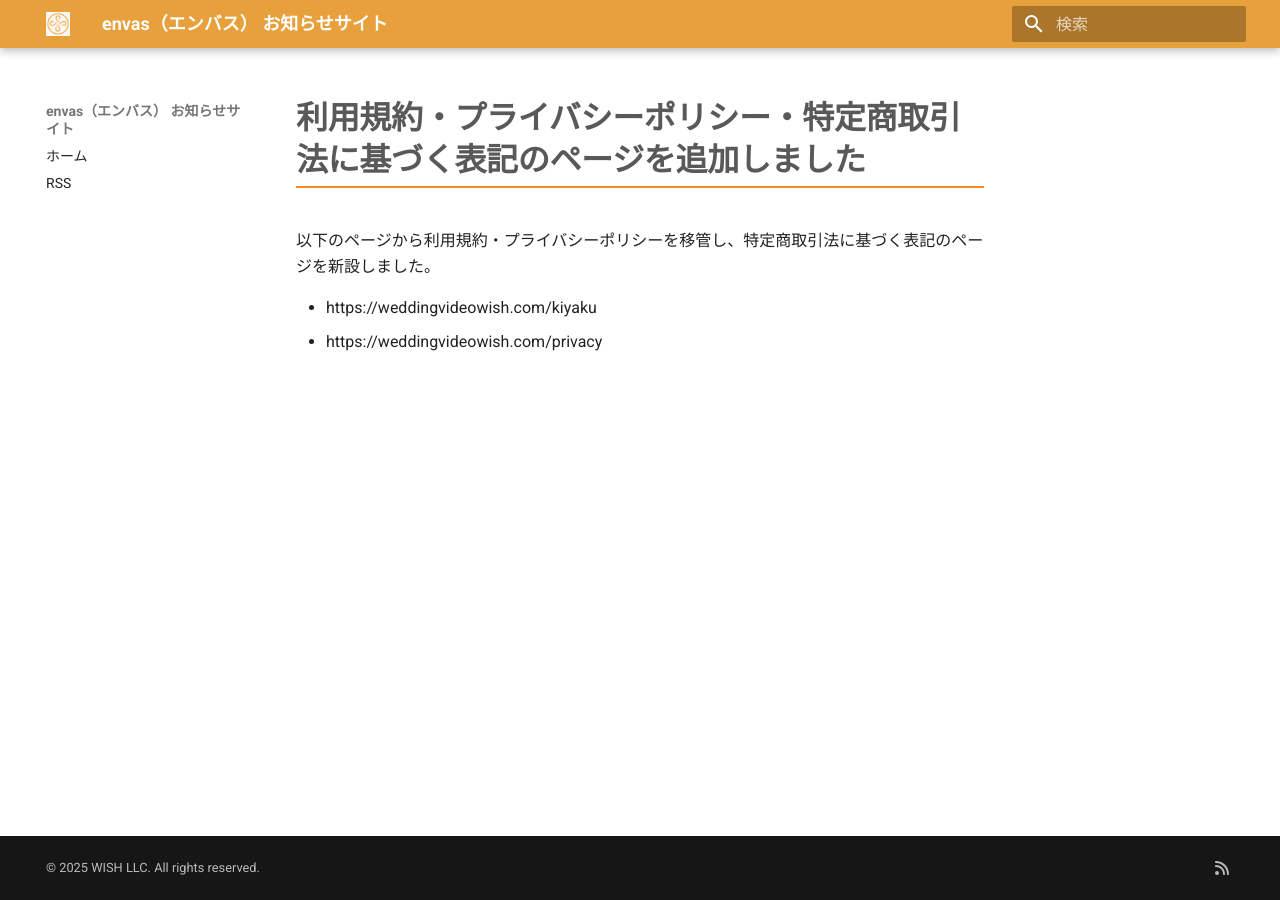
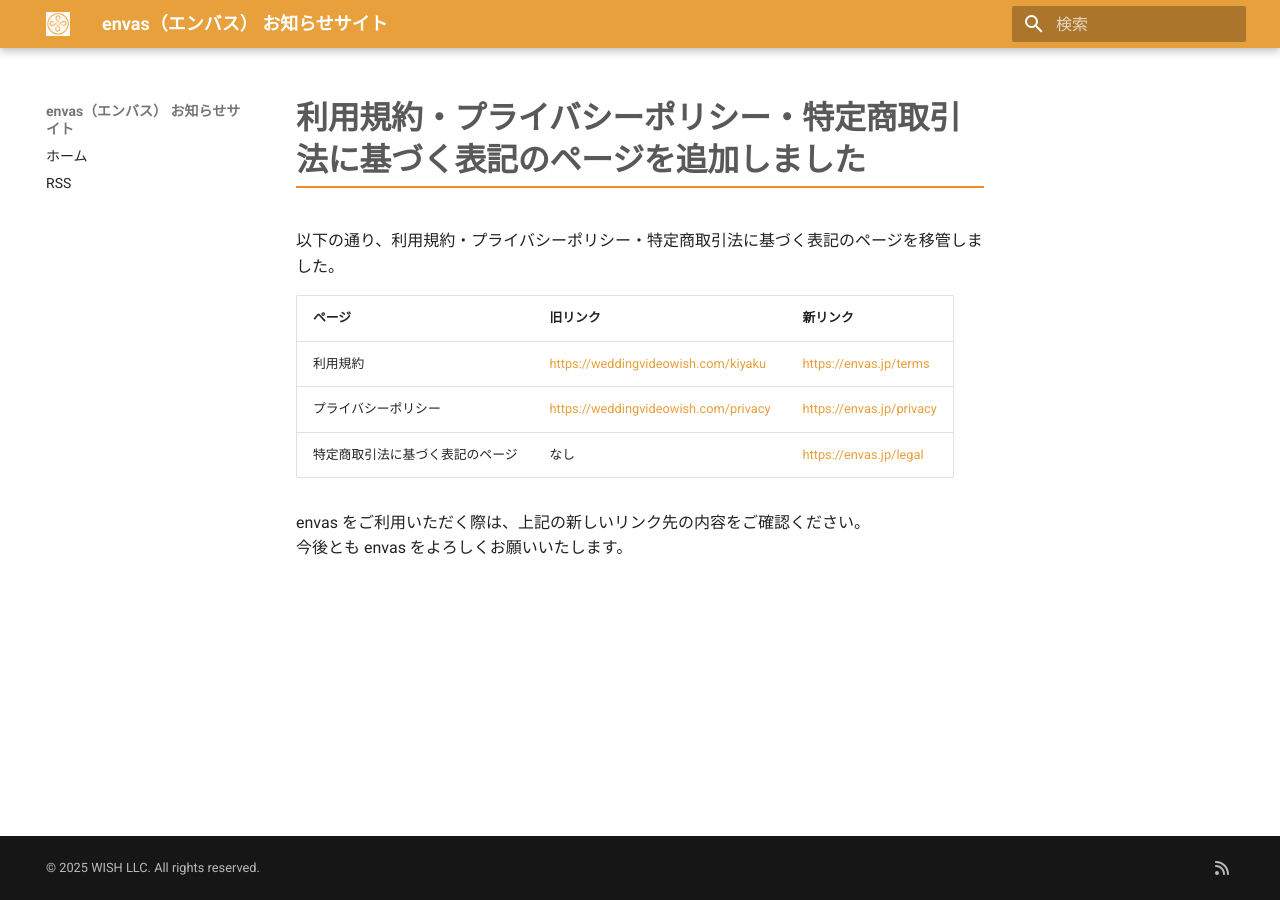
Before and after one commit to wish-corp/envas-info, an MkDocs documentation site: the page built from docs/news/2026-01-19-policy-pages.md, in a window 1280 px wide. Built offline with MkDocs 1.6.1 and Material for MkDocs 9.7.7, drawn with Linux system fonts in a browser that asks for light colours.

Commit message:
docs: 利用規約・プライバシーポリシー・特定商取引法に基づく表記を追加した旨を書いた詳細ページを追加

```diff
--- a/docs/news/2026-01-19-policy-pages.md
+++ b/docs/news/2026-01-19-policy-pages.md
@@ -1,11 +1,12 @@
----
-date:
-  created: 2026-01-19
----
-
 # 利用規約・プライバシーポリシー・特定商取引法に基づく表記のページを追加しました
 
-以下のページから利用規約・プライバシーポリシーを移管し、特定商取引法に基づく表記のページを新設しました。
+以下の通り、利用規約・プライバシーポリシー・特定商取引法に基づく表記のページを移管しました。
 
-- https://weddingvideowish.com/kiyaku
-- https://weddingvideowish.com/privacy
+| ページ              | 旧リンク                                                                         | 新リンク                                                 |
+|------------------|------------------------------------------------------------------------------|------------------------------------------------------|
+| 利用規約             | [https://weddingvideowish.com/kiyaku](https://weddingvideowish.com/kiyaku)   | [https://envas.jp/terms](https://envas.jp/terms)     |
+| プライバシーポリシー       | [https://weddingvideowish.com/privacy](https://weddingvideowish.com/privacy) | [https://envas.jp/privacy](https://envas.jp/privacy) |
+| 特定商取引法に基づく表記のページ | なし                                                                           | [https://envas.jp/legal](https://envas.jp/legal)     |
+
+envas をご利用いただく際は、上記の新しいリンク先の内容をご確認ください。
+今後とも envas をよろしくお願いいたします。
```
